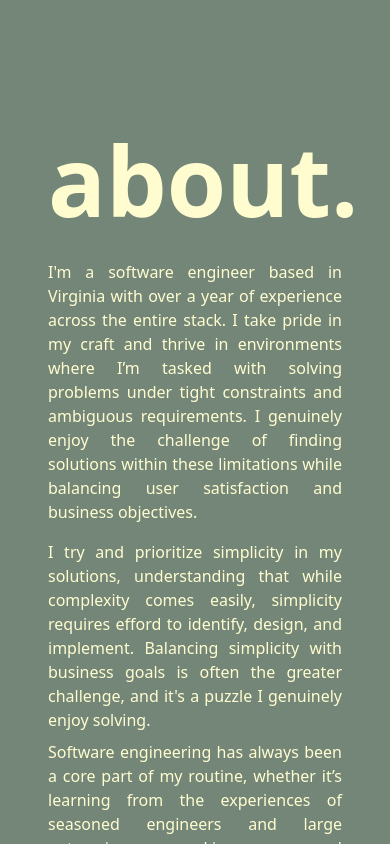
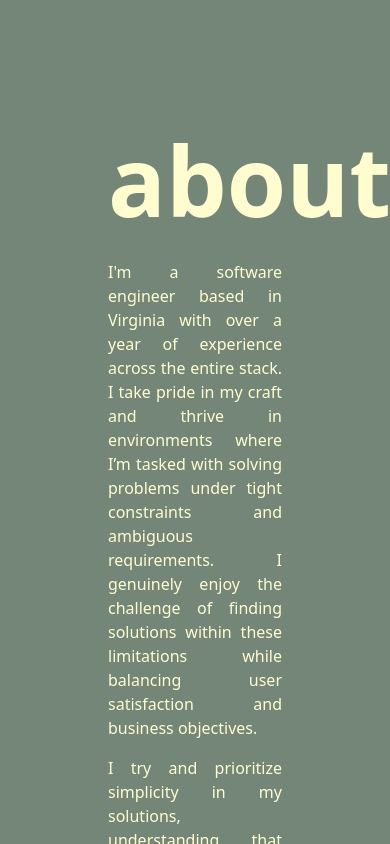
Before and after one commit to ris-tlp/ris-tlp.github.io, a React (Vite) app: page / in a window 390 px wide. Shown: the part 760-1604 px from the top of the page. Built offline with nearby package versions, Linux system fonts and the light colour scheme; a web font is replaced by a local one.

Commit message:
Add margins for non-overlap with slider on smaller screens

```diff
--- a/src/components/About.tsx
+++ b/src/components/About.tsx
@@ -9,7 +9,7 @@ export default function About() {
   return (
     <>
       <section className="container p-4 h-screen">
-        <div className="flex flex-col space-y-8">
+        <div className="flex flex-col space-y-8 mx-15 md:mx-0">
           <h1 className="text-8xl font-bold text-center md:text-start">about.</h1>
 
           <div className="grid md:grid-cols-2 gap-4 md:gap-8 max-w-5xl mx-auto">
--- a/src/components/Education.tsx
+++ b/src/components/Education.tsx
@@ -4,7 +4,7 @@ import EducationCard from "./EducationCard";
 export default function Education() {
     return (
         <section className="container p-4 h-screen flex items-center justify-center">
-            <div className="flex flex-col space-y-8">
+            <div className="flex flex-col space-y-8 mx-15 md:mx-0">
                 <h1 className="text-8xl font-bold text-center md:text-start md:-ml-3">school.</h1>
 
 
--- a/src/components/Final.tsx
+++ b/src/components/Final.tsx
@@ -3,7 +3,7 @@ import { FaLinkedin, FaGithub, FaEnvelope } from "react-icons/fa";
 export default function Final() {
     return (
         <section className="container p-4 h-screen">
-            <div className="flex flex-col space-y-8">
+            <div className="flex flex-col space-y-8 mx-15 md:mx-0">
                 <h1 className="text-8xl font-cursive text-center md:text-center mb-10">fin.</h1>
 
                 <div className="flex flex-col items-center justify-between space-x-8">
--- a/src/components/WorkExperience.tsx
+++ b/src/components/WorkExperience.tsx
@@ -5,7 +5,7 @@ export default function WorkExperience() {
         <section className="container p-4 h-screen">
             <div className="flex flex-col space-y-8">
                 <h1 className="text-8xl font-bold text-center md:text-start">work.</h1>
-                <div className="mx-15 my-15 md:my-0">
+                <div className="mx-15">
                     <WorkCard
                         logo="https://i.imgur.com/30ZxJVd.png"
                         jobTitle="Software Engineer"
```
